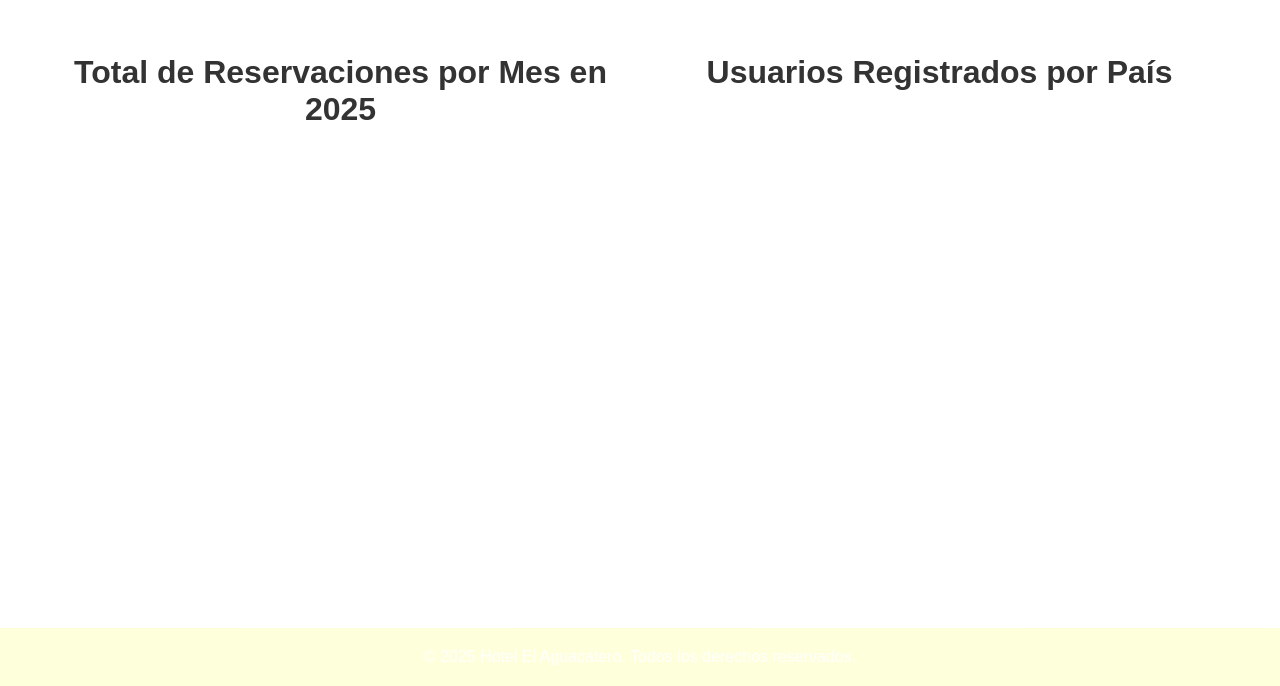
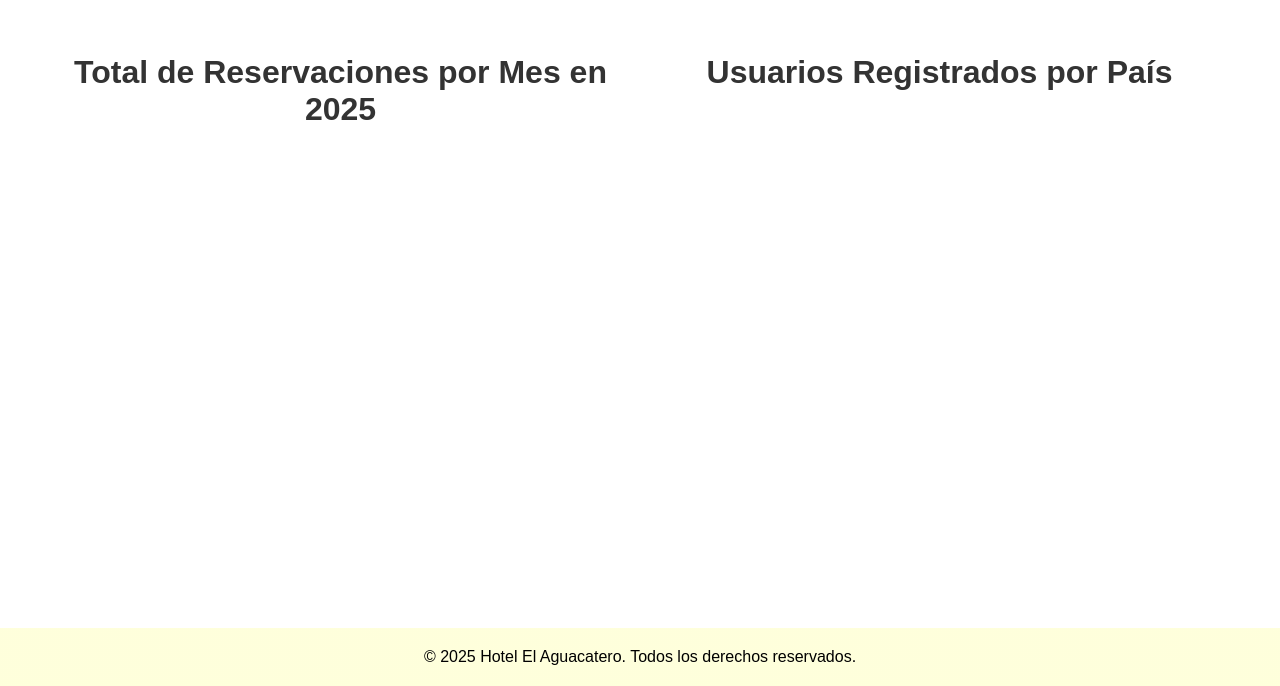
Before and after one commit to ALLAN-CARCUZ/Hotel_Aguacatero, a website: page public/grafica.html in a window 1280 px wide. Shown: the part 648-1334 px from the top of the page. Drawn offline with nearby package versions, Linux system fonts and the light colour scheme; no server answers.

Commit message:
cambio_foother

```diff
--- a/public/css/grafica.css
+++ b/public/css/grafica.css
@@ -121,7 +121,7 @@ body {
 footer {
     margin-top: auto;
     background: linear-gradient(to right, #feffd4d4, #feffd4d4);
-    color: white;
+    color: rgb(0, 0, 0);
     text-align: center;
     padding: 20px 0;
     width: 100%;
```
